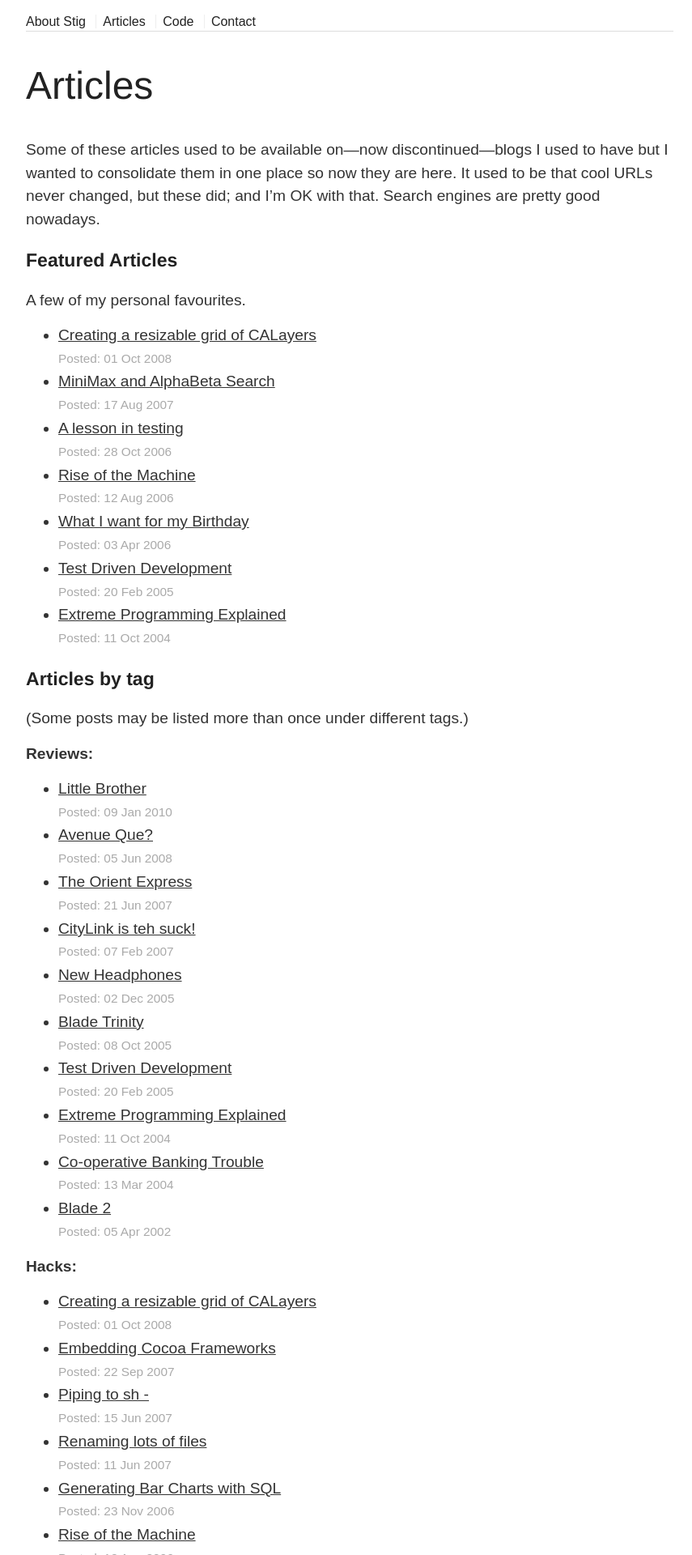
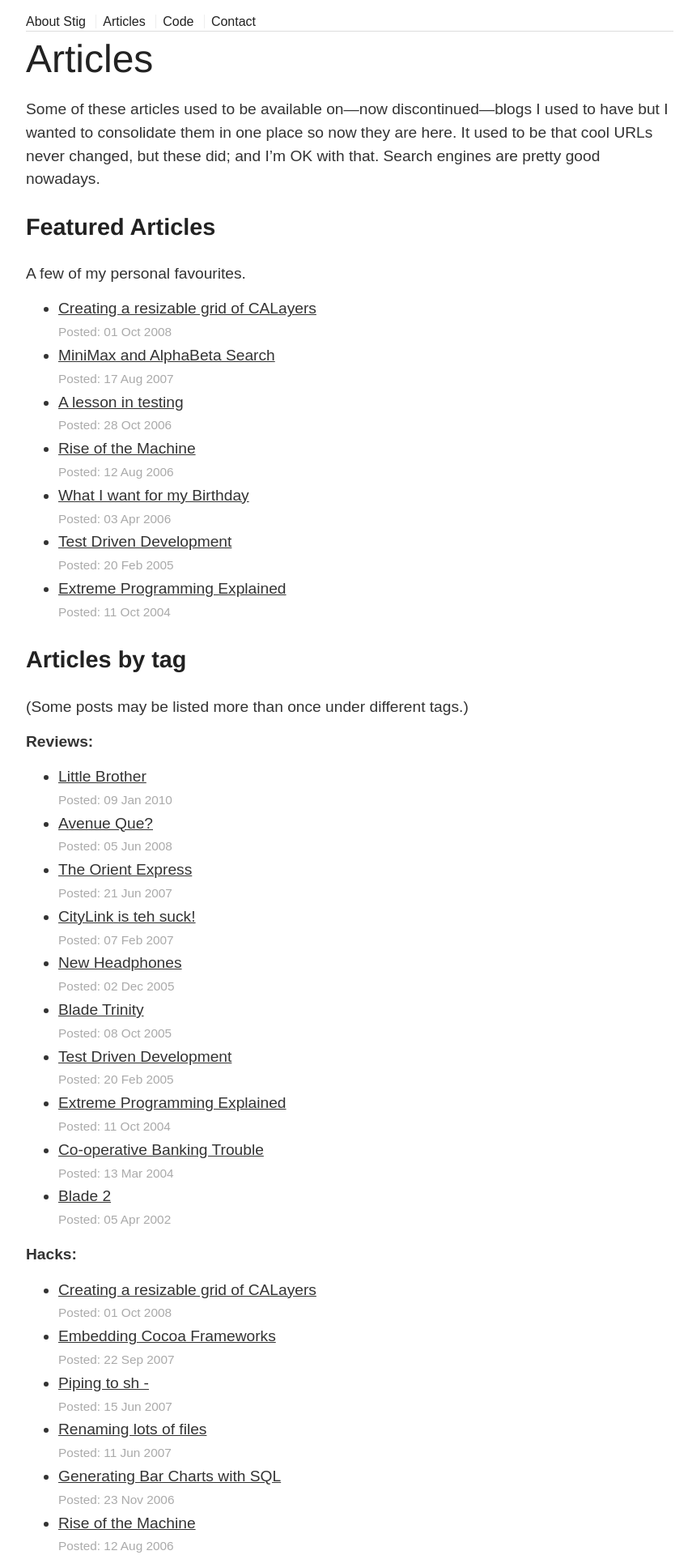
Before and after one commit to stig/www.brautaset.org, a Jekyll site: the page built from articles.md, in a window 1280 px wide. Shown: the top 1920 px of the page at 81% size, without its empty margins (208-1063 px from the left). Built offline with Jekyll 4.4.1, drawn with Linux system fonts in a browser that asks for light colours.

Commit message:
tweak CSS a little

```diff
--- a/css/main.css
+++ b/css/main.css
@@ -104,10 +104,12 @@ header {
   header h1 {
     font-weight: normal;
     font-size: 3em;
-    font-family: "Helvetica Neue", sans-serif; }
+    font-family: "Helvetica Neue", sans-serif;
+    margin: 0; }
   header p {
     text-size: 80%;
-    color: #aaaaaa; }
+    color: #aaaaaa;
+    margin: 0; }
   header nav {
     border-bottom: #dddddd solid 1px; }
 
@@ -131,10 +133,6 @@ article {
       color: inherit;
       text-decoration: none;
       display: inline; }
-  article h2 {
-    font-size: 1.2em; }
-  article h3 {
-    font-size: 1em; }
   article p, article pre, article ul, article ol {
     color: #333333;
     line-height: 1.5em;
```
Also changed, not shown: css/main.scss (+3 -8 lines).
